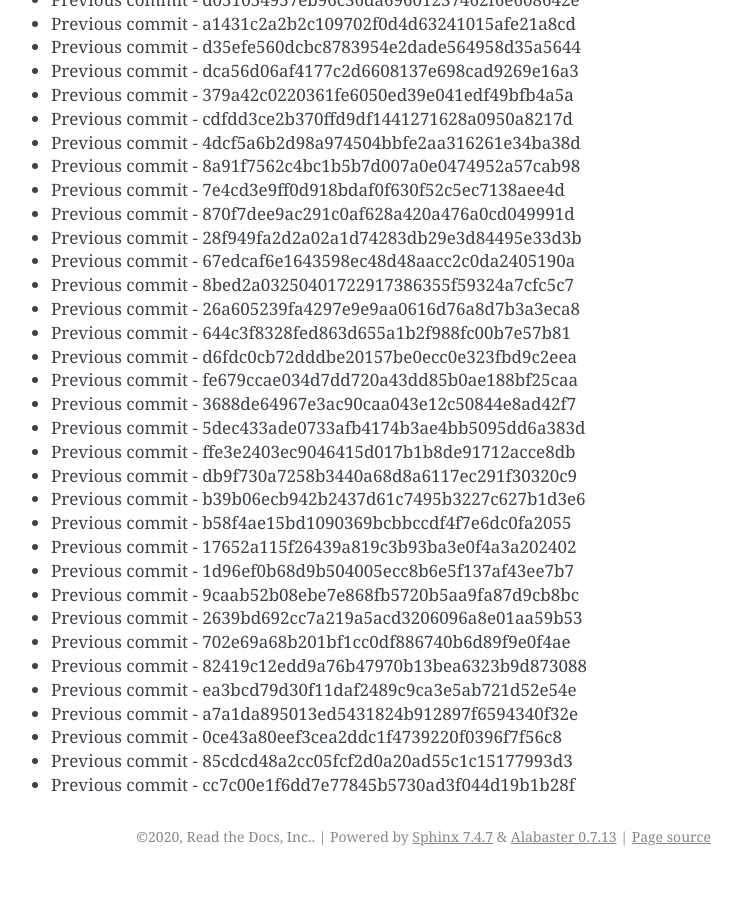
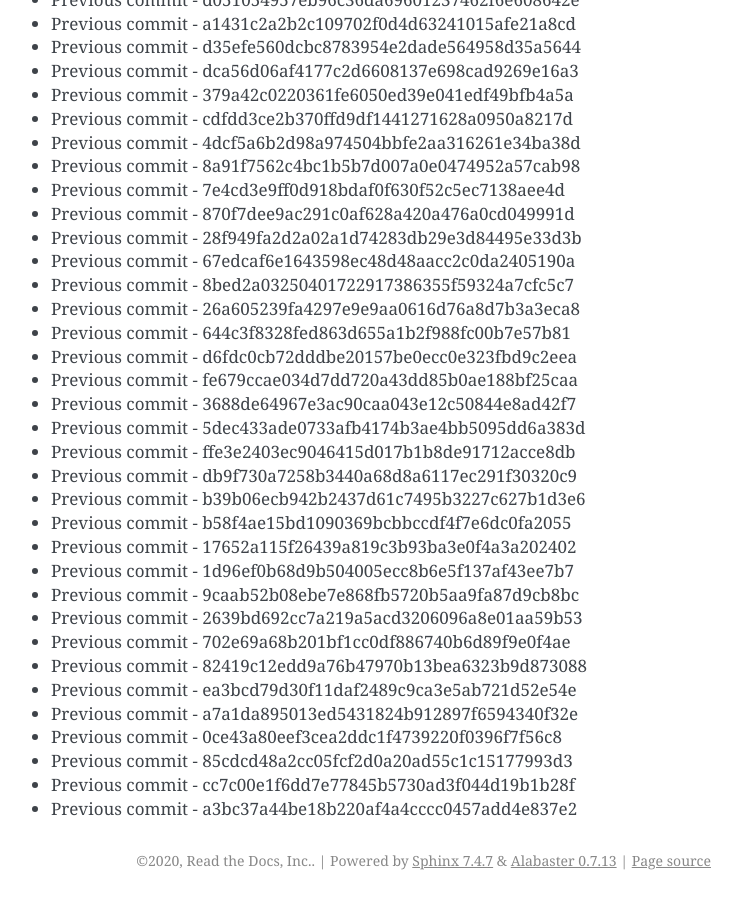
Before and after one commit to readthedocs/rtd-git-stresstest, a Sphinx documentation site: the page built from docs/updates.rst, in a window 1280 px wide and 900 px high, scrolled down 29688 px. Shown: the whole window, without its empty margins (399-1141 px from the left). Built offline with Sphinx 7.4.7, drawn with Linux system fonts in a browser that asks for light colours; before the commit the page ends 30564 px from its top, so only the background shows below that.

Commit message:
Generating commit from previous: a3bc37a44be18b220af4a4cccc0457add4e837e2

```diff
--- a/docs/updates.rst
+++ b/docs/updates.rst
@@ -1279,3 +1279,4 @@ It can be tested for any performance characteristics.
 * Previous commit - 0ce43a80eef3cea2ddc1f4739220f0396f7f56c8
 * Previous commit - 85cdcd48a2cc05fcf2d0a20ad55c1c15177993d3
 * Previous commit - cc7c00e1f6dd7e77845b5730ad3f044d19b1b28f
+* Previous commit - a3bc37a44be18b220af4a4cccc0457add4e837e2
```
